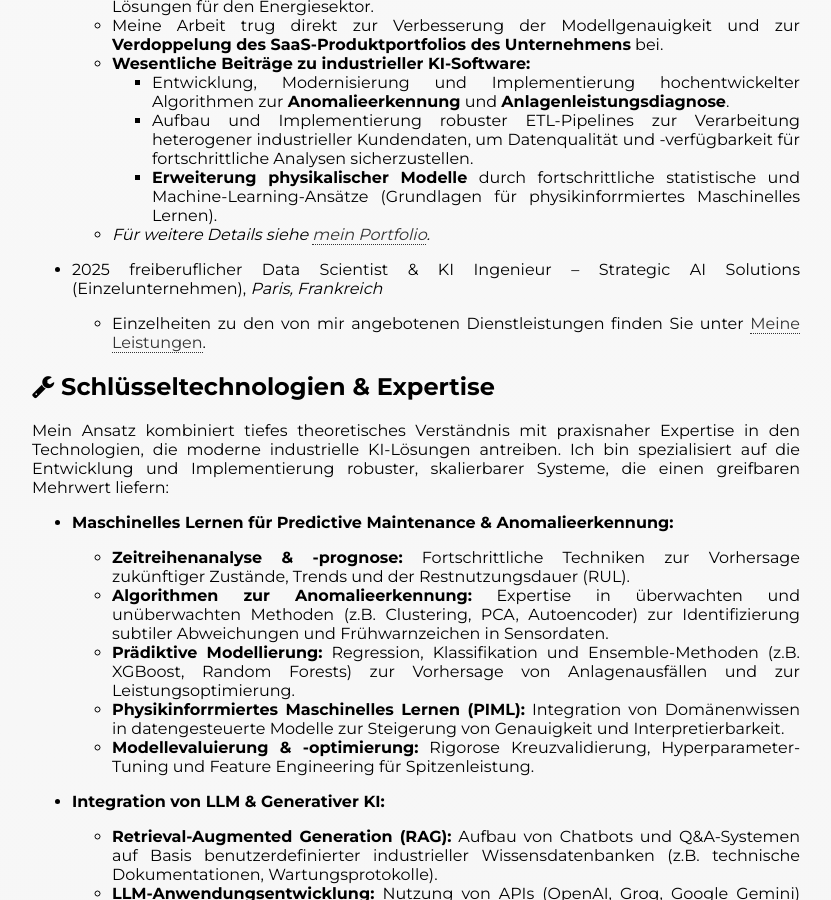
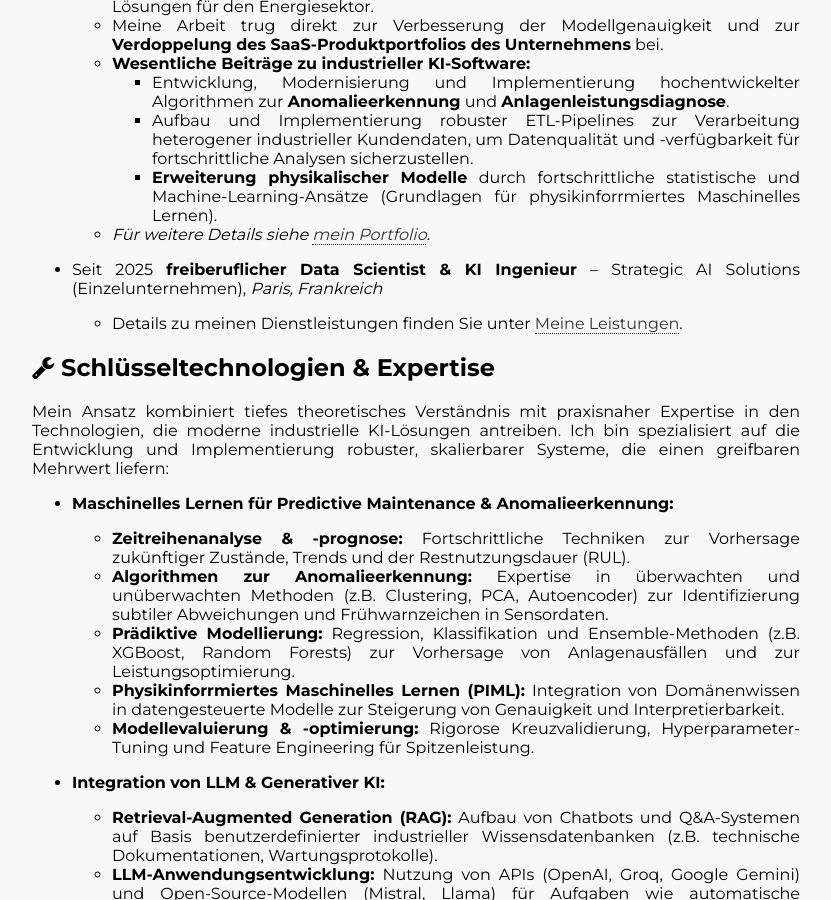
Before and after one commit to alexkolo/strategic-ai, a Jekyll site: the page built from de/about.md, in a window 1280 px wide and 900 px high, scrolled down 1855 px. Shown: the whole window, without its empty margins (224-1055 px from the left). Built offline with Jekyll 4.4.1, drawn with Linux system fonts in a browser that asks for light colours; some web fonts are replaced.

Commit message:
fix: improve wording for clarity in about pages

```diff
--- a/de/about.md
+++ b/de/about.md
@@ -63,9 +63,9 @@ Ich arbeite partnerschaftlich mit Ihnen zusammen, um technisch exzellente KI-Lö
     - **Erweiterung physikalischer Modelle** durch fortschrittliche statistische und Machine-Learning-Ansätze (Grundlagen für physikinforrmiertes Maschinelles Lernen).
   - _Für weitere Details siehe <a href="{{ site.baseurl }}/de/portfolio">mein Portfolio</a>._
 
-- 2025 {{ site.my_role.de }} – {{ site.company }} (Einzelunternehmen), _Paris, Frankreich_
+- Seit 2025 **{{ site.my_role.de }}** – {{ site.company }} (Einzelunternehmen), _Paris, Frankreich_
 
-  - Einzelheiten zu den von mir angebotenen Dienstleistungen finden Sie unter <a href="{{ site.baseurl }}/de/services">Meine Leistungen</a>.
+  - Details zu meinen Dienstleistungen finden Sie unter <a href="{{ site.baseurl }}/de/services">Meine Leistungen</a>.
 
 ## <i class="fa fa-wrench"></i> Schlüsseltechnologien & Expertise
 
```
Also changed, not shown: en/about.md (+2 -2 lines).
